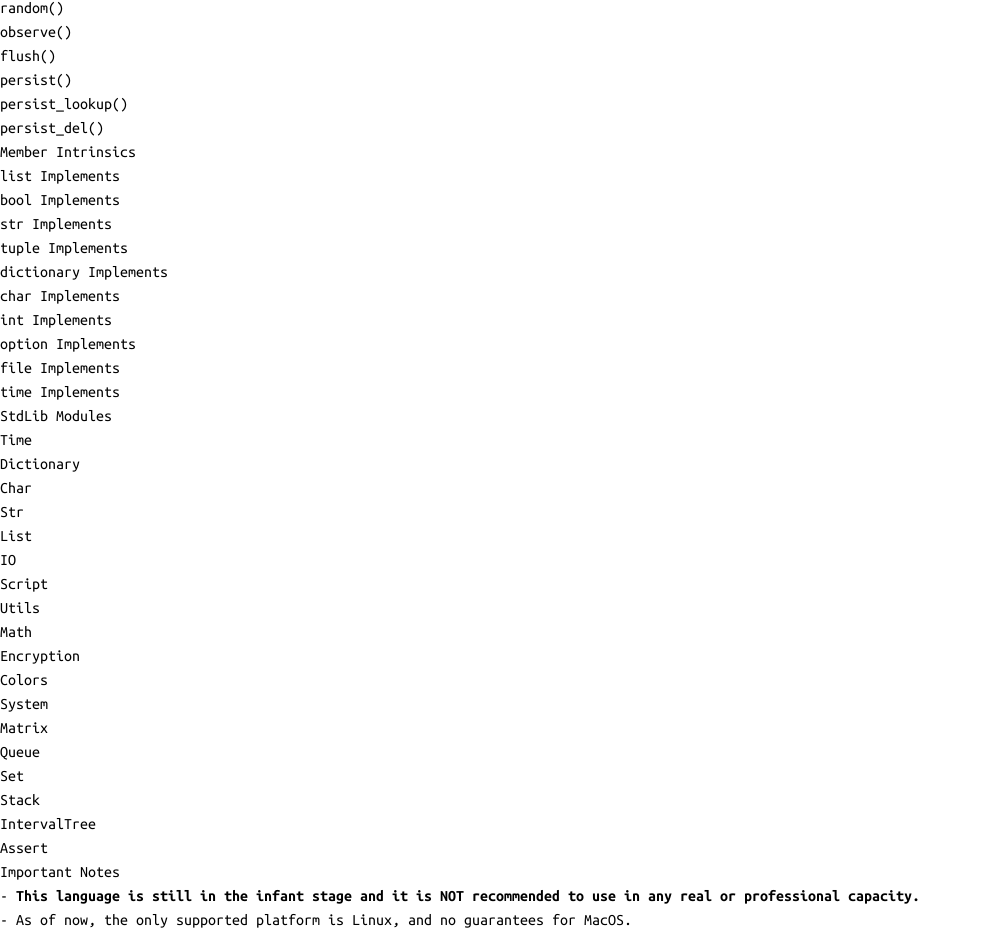
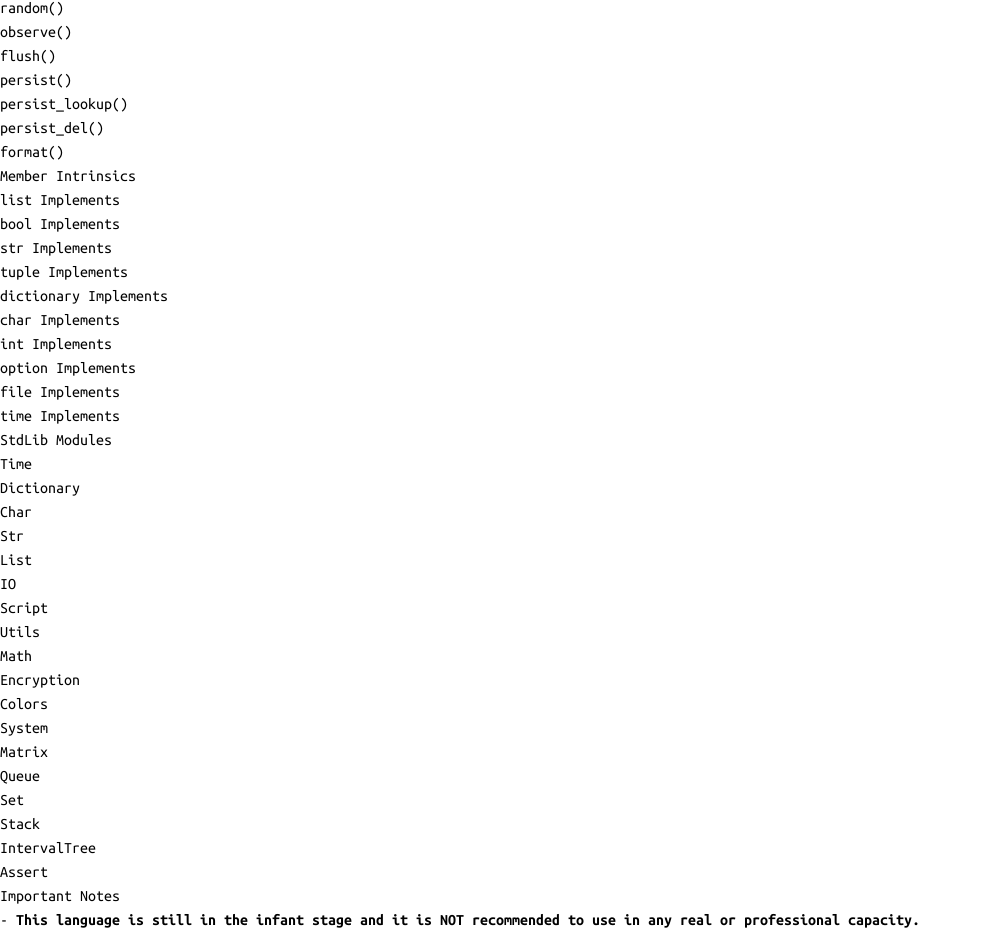
Before and after one commit to malloc-nbytes/EARL-web, a React (Vite) app: page /EARL-web/documentation in a window 1280 px wide. Shown: the part 3212-4146 px from the top of the page, without its empty margins (0-981 px from the left). Built offline with nearby package versions, Linux system fonts and the light colour scheme.

Commit message:
add substr and format

```diff
--- a/src/code-snippets/Intrinsics.jsx
+++ b/src/code-snippets/Intrinsics.jsx
@@ -32,3 +32,4 @@ export const flushDef            = "flush() -> unit";
 export const persistDef          = "persist(id: str, value: any) -> unit";
 export const persistLookupDef    = "persist_lookup(id: str) -> option<str>";
 export const persistDelDef       = "persist_del(id: str) -> unit";
+export const formatDef           = "format(arg1: any, arg2: any, ..., argN: any) -> str";
--- a/src/code-snippets/StrMemberIntrinsics.jsx
+++ b/src/code-snippets/StrMemberIntrinsics.jsx
@@ -8,3 +8,4 @@ export const strContains         = "contains(ch: c) -> bool";
 export const strStartswith       = "startswith(s: str) -> bool";
 export const strEndswith         = "endswith(s: str) -> bool";
 export const strTrim             = "trim() -> str";
+export const strSubstr           = "substr(start: int, end: int) -> str";
--- a/src/pages/Documentation.jsx
+++ b/src/pages/Documentation.jsx
@@ -76,6 +76,7 @@ import {
     persistDef,
     persistLookupDef,
     persistDelDef,
+    formatDef,
 } from "../code-snippets/Intrinsics";
 import {
     listAppend,
@@ -98,6 +99,7 @@ import {
     strStartswith,
     strEndswith,
     strTrim,
+    strSubstr,
 } from "../code-snippets/StrMemberIntrinsics";
 import {
     boolIfelse,
@@ -1792,6 +1794,15 @@ const intrinsicsSections = [
             </>
         ),
     },
+    {
+        title: "format()",
+        content: (
+            <>
+                <EARLCodeSnippet code={formatDef} language={'rust'} />
+                <EARLInfo text='Format `arg1..argN` into a `str`.' />
+            </>
+        ),
+    },
 ];
 
 const memberIntrinsicsSections = [
@@ -1870,6 +1881,9 @@ const memberIntrinsicsSections = [
 
                 <EARLCodeSnippet code={strTrim} language={'rust'} />
                 <EARLInfoIndent><EARLInfo text='Removes all whitespace, newlines, and tabs at the start and end of the string.' /></EARLInfoIndent>
+
+                <EARLCodeSnippet code={strSubstr} language={'rust'} />
+                <EARLInfoIndent><EARLInfo text='Get a substring from `start..end-1`' /></EARLInfoIndent>
             </>
         ),
     },
```
